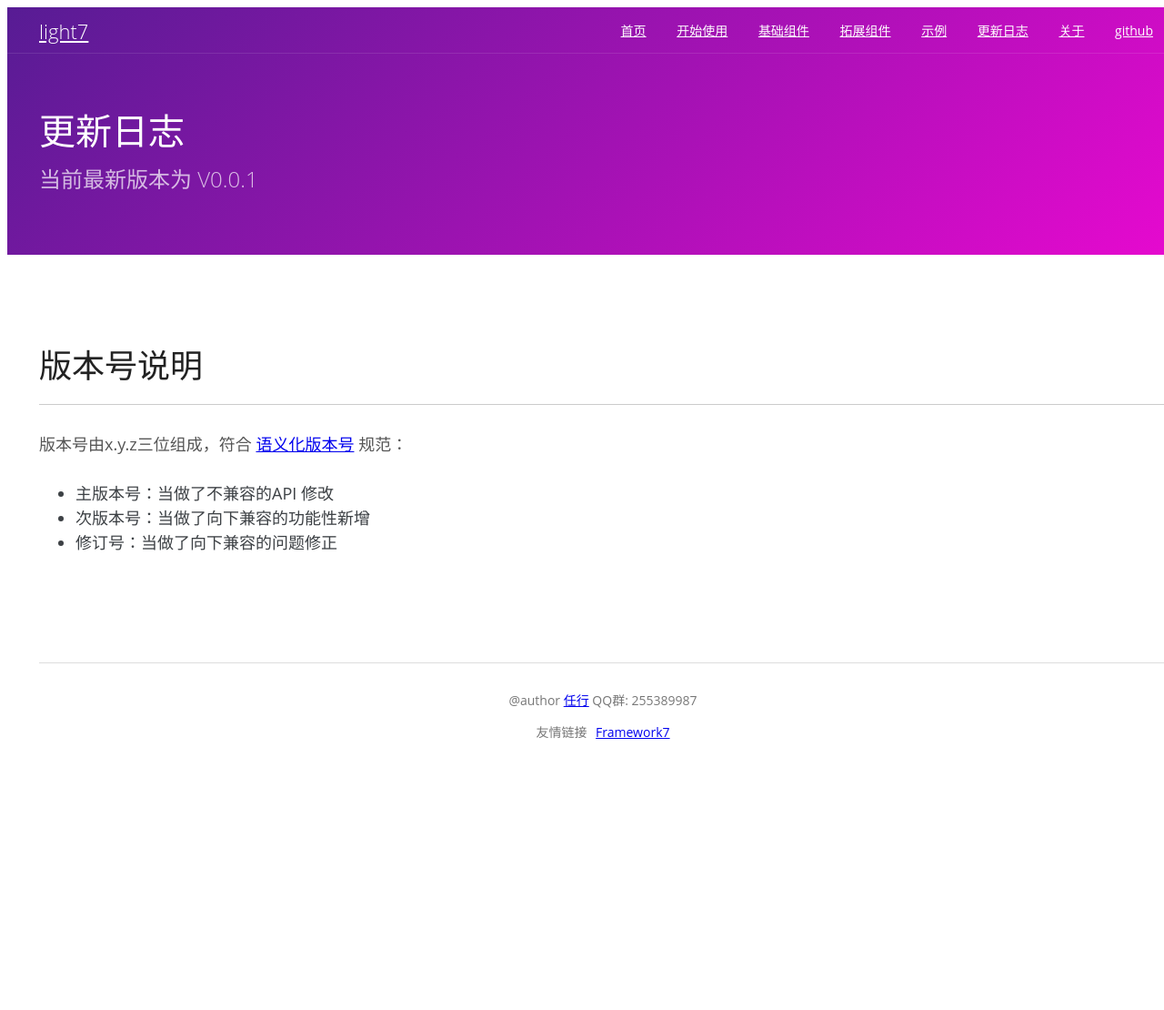
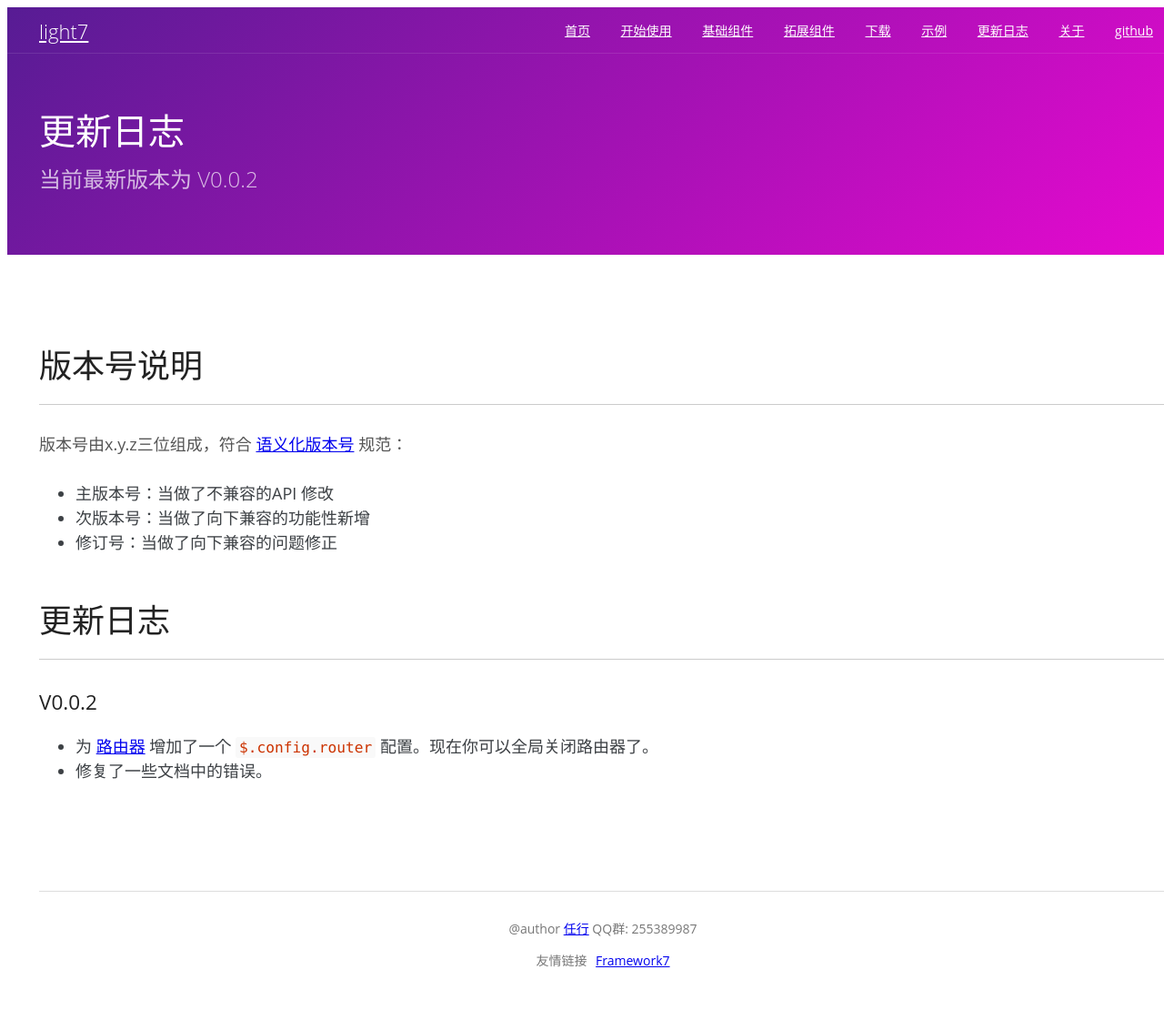
Before and after one commit to lihongxun945/light7-cn, a Jekyll site: the page built from docs/changelog.html, in a window 1280 px wide. Shown: the whole page at 91% size. Built offline with Jekyll 4.4.1, drawn with Linux system fonts in a browser that asks for light colours; a style sheet for code colours, icons or effects is not loaded; before the commit the page ends 908 px from its top, so only the background shows below that.

Commit message:
update demo

```diff
--- a/_config.yml
+++ b/_config.yml
@@ -3,7 +3,7 @@ name:         MSUI
 authors:      任行
 description:  Build mobile apps with simple HTML, CSS, and JS components.
 favicon:      http://gtms04.alicdn.com/tps/i4/TB17MaDGpXXXXb7apXXAz6UFXXX-16-16.png
-version:      0.0.1
+version:      0.0.2
 
 # Dependencies
 highlighter:  rouge
--- a/docs/_includes/masthead.html
+++ b/docs/_includes/masthead.html
@@ -11,6 +11,7 @@
           <a class="docs-nav-item" href="/getting-started" data-ignore="push">开始使用</a>
           <a class="docs-nav-item" href="/components" data-ignore="push">基础组件</a>
           <a class="docs-nav-item" href="/extends" data-ignore="push">拓展组件</a>
+          <a class="docs-nav-item" href="https://github.com/lihongxun945/light7/archive/build.zip" data-ignore="push" target="_blank">下载</a>
           <a class="docs-nav-item" href="/demos" data-ignore="push">示例</a>
           <a class="docs-nav-item" href="/changelog" data-ignore="push">更新日志</a>
           <a class="docs-nav-item" href="/about" data-ignore="push">关于</a>
--- a/docs/_layouts/demo.html
+++ b/docs/_layouts/demo.html
@@ -25,7 +25,6 @@
   </head>
   <body>
     {{ content }}
-    <script>$.config = { router: false }</script>
     <script src="/dist/js/light7.js"></script>
     <script src="/dist/js/light7-extend.js"></script>
     <script src="/dist/js/light7-city-picker.js"></script>
--- a/docs/changelog.html
+++ b/docs/changelog.html
@@ -25,6 +25,14 @@ title: 更新日志 &middot; light7
           <li>次版本号：当做了向下兼容的功能性新增</li>
           <li>修订号：当做了向下兼容的问题修正</li>
         </ul>
+
+        <h2>更新日志</h2>
+
+        <h3>V0.0.2</h3>
+        <ul>
+          <li>为 <a href='/components/#router' data-ignore='push'>路由器</a> 增加了一个 <code>$.config.router</code> 配置。现在你可以全局关闭路由器了。</li>
+          <li>修复了一些文档中的错误。</li>
+        </ul>
       </div>
   </div>
 
--- a/package.json
+++ b/package.json
@@ -1,7 +1,7 @@
 {
   "name": "light7",
   "description": "Build mobile apps with simple HTML, CSS, and JS components.",
-  "version": "0.0.1",
+  "version": "0.0.2",
   "keywords": [
     "css",
     "fonts",
```
